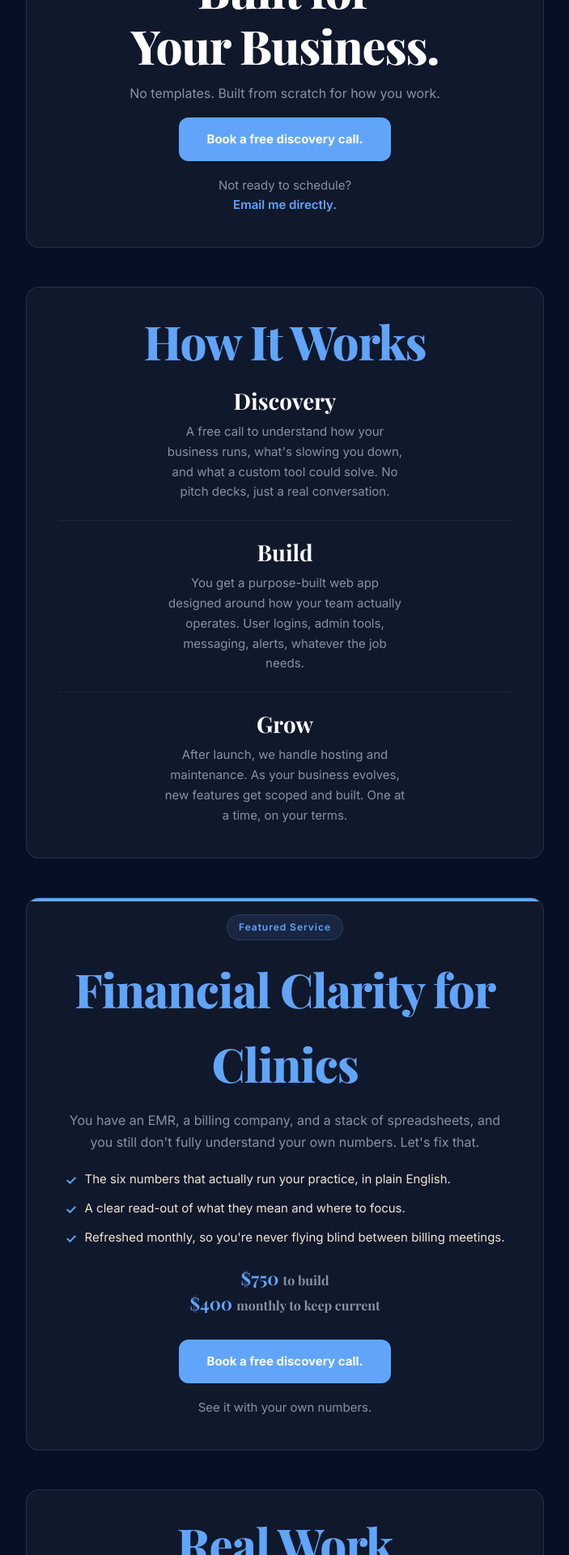
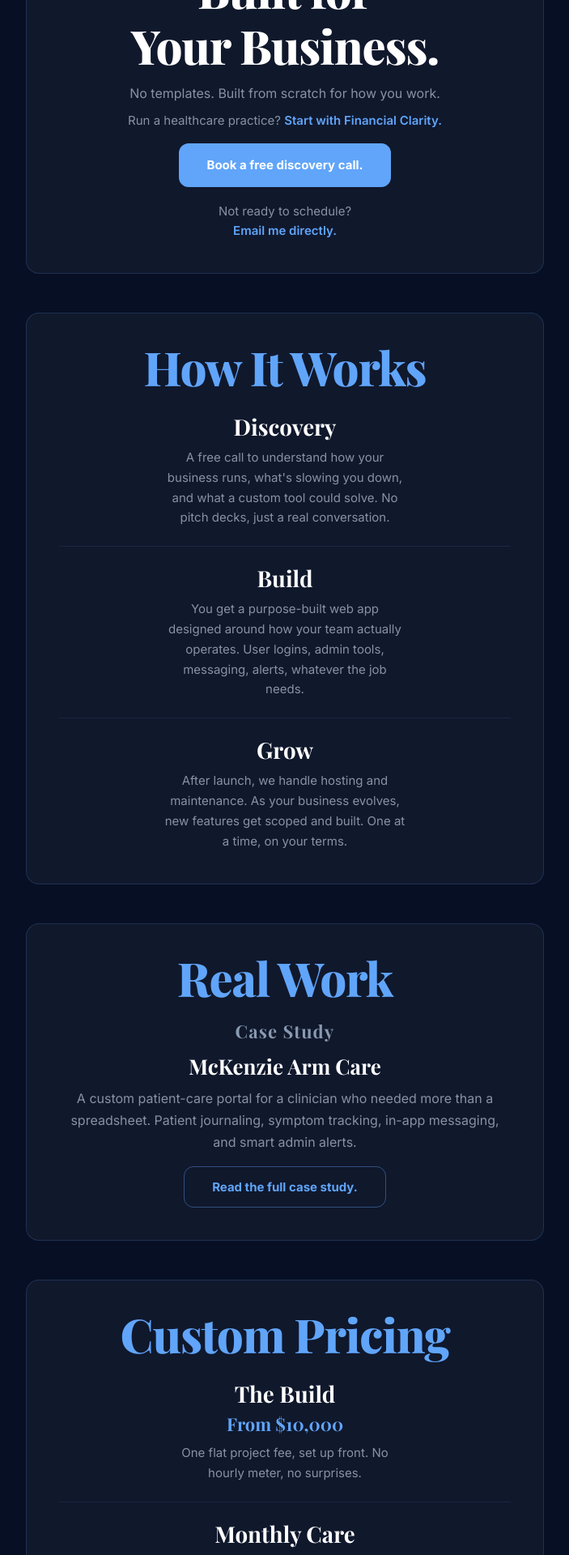
Before and after one commit to besoulful-design/franklinai-v2, a React (Vite) app: page / in a window 1280 px wide. Shown: the part 400-2320 px from the top of the page at 81% size, without its empty margins (288-991 px from the left). Built offline with nearby package versions, Linux system fonts and the light colour scheme; a web font is replaced by a local one.

Commit message:
Reframe Financial Clarity as packaged tool, relocate after Custom Pricing, add hero whisper

```diff
--- a/src/App.jsx
+++ b/src/App.jsx
@@ -83,6 +83,12 @@ function Hero() {
           <p className="card-text" style={{ marginBottom: 'clamp(4px, 1vw, 8px)', marginTop: '0' }}>
             No templates. Built from scratch for how you work.
           </p>
+          <p style={{ fontFamily: "'Inter', sans-serif", fontSize: '15px', color: '#8892a4', marginTop: '0', marginBottom: 'clamp(4px, 1vw, 8px)' }}>
+            Run a healthcare practice?{' '}
+            <a href="#financial-clarity" style={{ color: '#60a5fa', textDecoration: 'none', fontWeight: '600' }}>
+              Start with Financial Clarity.
+            </a>
+          </p>
           <a href="https://cal.com/david-peterson-40s7lw/free-discovery-call" target="_blank" rel="noopener noreferrer" className="btn btn--primary">
             Book a free discovery call.
           </a>
@@ -101,13 +107,10 @@ function FinancialClarity() {
   ];
 
   return (
-    <section className="section">
+    <section className="section" id="financial-clarity">
       <div className="container">
-        <div className="site-card" style={{ paddingTop: '20px', position: 'relative', overflow: 'hidden' }}>
-          {/* Top accent bar (clipped to the card's 16px radius by overflow:hidden) */}
-          <div style={{ position: 'absolute', top: 0, left: 0, right: 0, height: '4px', background: '#60a5fa' }} />
-
-          {/* Featured Service badge */}
+        <div className="site-card" style={{ paddingTop: '20px' }}>
+          {/* Available Now badge */}
           <span style={{
             display: 'inline-block',
             fontFamily: "'Inter', sans-serif",
@@ -121,7 +124,7 @@ function FinancialClarity() {
             padding: '5px 14px',
             marginBottom: '14px'
           }}>
-            Featured Service
+            Available Now
           </span>
 
           <h2 className="card-heading" style={{ fontSize: 'clamp(36px, 5.5vw, 58px)', marginBottom: '10px' }}>
@@ -297,7 +300,7 @@ function Pricing() {
     <section className="section">
       <div className="container">
         <div className="site-card" style={{ paddingTop: '20px' }}>
-          <h2 className="card-heading" style={{ fontSize: 'clamp(36px, 5.5vw, 58px)' }}>Pricing</h2>
+          <h2 className="card-heading" style={{ fontSize: 'clamp(36px, 5.5vw, 58px)' }}>Custom Pricing</h2>
           <div className="step-stack" style={{ marginTop: '-10px' }}>
             {tiers.map(tier => (
               <div key={tier.title} className="step-item">
@@ -471,9 +474,9 @@ export default function App() {
       <main>
         <Hero />
         <HowItWorks />
-        <FinancialClarity />
         <CaseStudy />
         <Pricing />
+        <FinancialClarity />
         <About />
         <DiscoveryCTA />
       </main>
```
